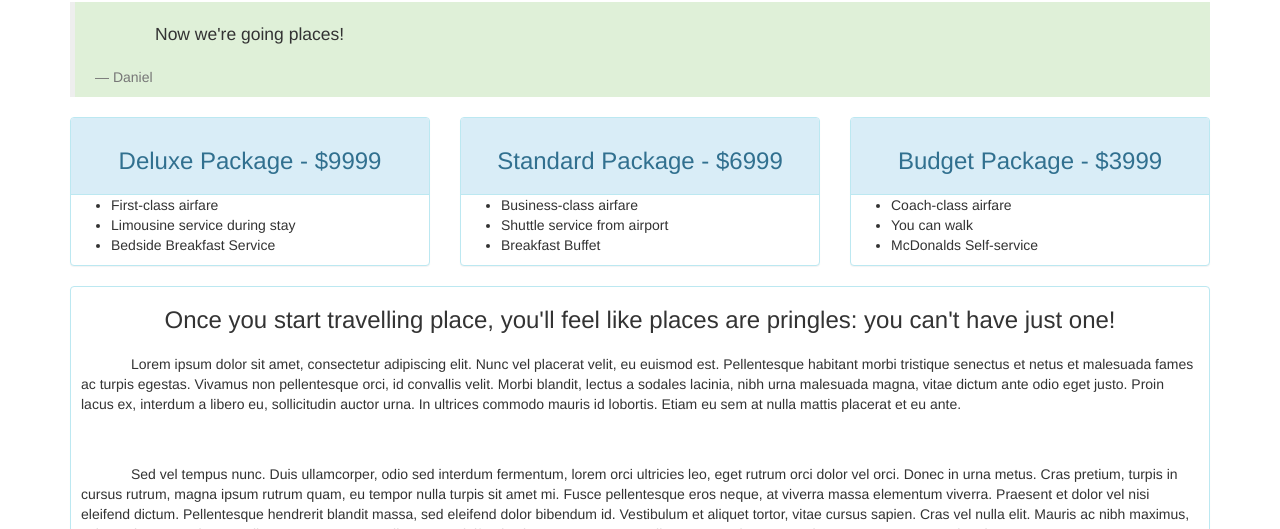
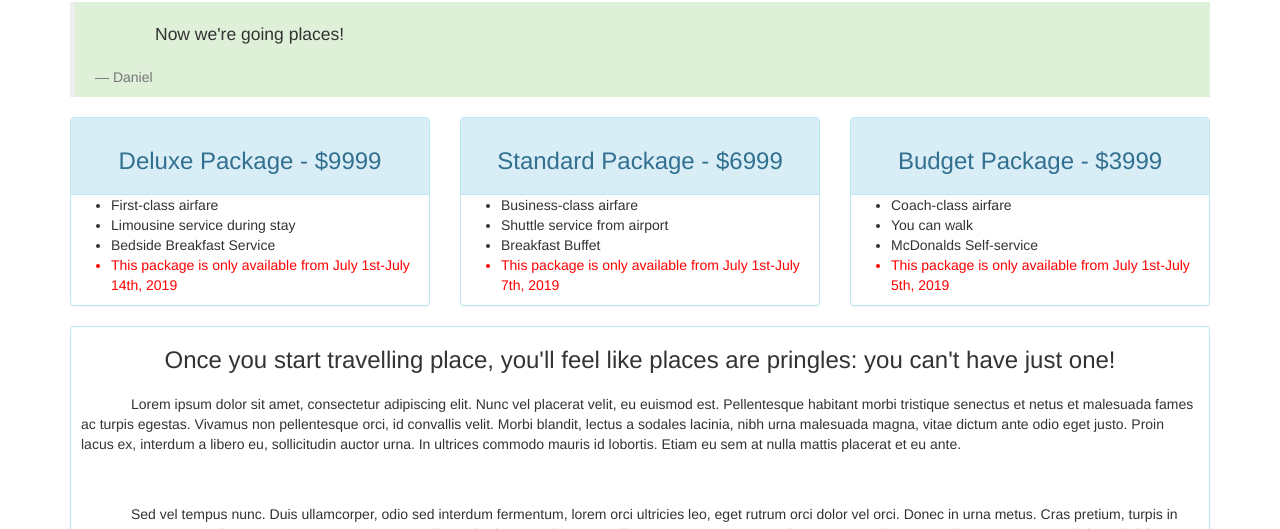
Before and after one commit to Alexx/vacation, a plain HTML site: page index.html in a window 1280 px wide. Shown: the part 571-1100 px from the top of the page. Drawn offline with Linux system fonts and the light colour scheme.

Commit message:
adds dates available to each price package.

```diff
--- a/css/styles.css
+++ b/css/styles.css
@@ -13,3 +13,7 @@ div p {
   text-indent: 50px;
   padding: 10px;
 }
+
+div ul :last-child {
+  color: red;
+}
--- a/index.html
+++ b/index.html
@@ -28,6 +28,7 @@
               <li>First-class airfare</li>
               <li>Limousine service during stay</li>
               <li>Bedside Breakfast Service</li>
+              <li>This package is only available from July 1st-July 14th, 2019</li>
             </ul>
           </div>
         </div>
@@ -41,6 +42,7 @@
               <li>Business-class airfare</li>
               <li>Shuttle service from airport</li>
               <li>Breakfast Buffet</li>
+              <li>This package is only available from July 1st-July 7th, 2019</li>
             </ul>
           </div>
         </div>
@@ -54,6 +56,7 @@
               <li>Coach-class airfare</li>
               <li>You can walk</li>
               <li>McDonalds Self-service</li>
+              <li>This package is only available from July 1st-July 5th, 2019</li>
             </ul>
           </div>
         </div>
```
